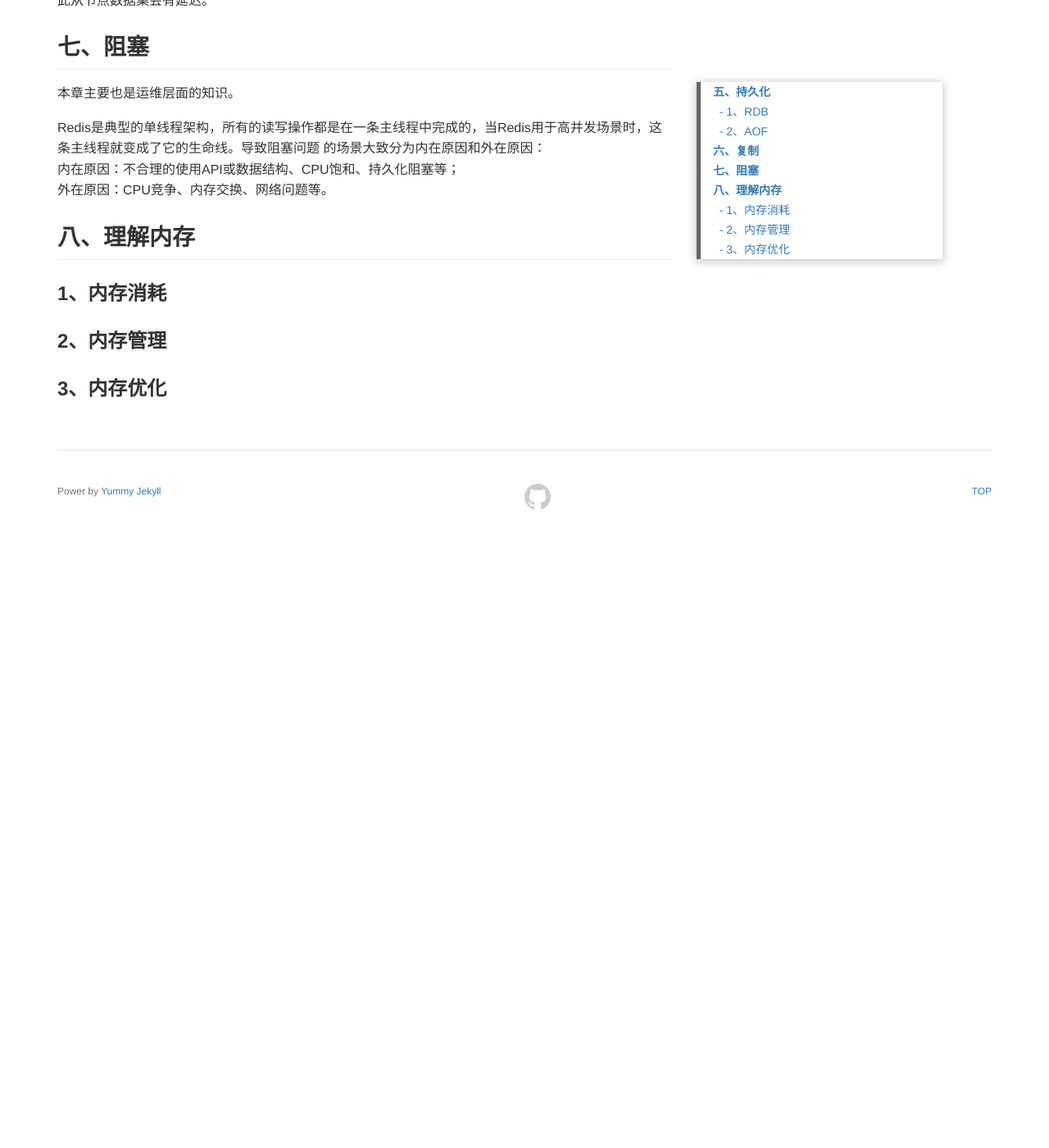
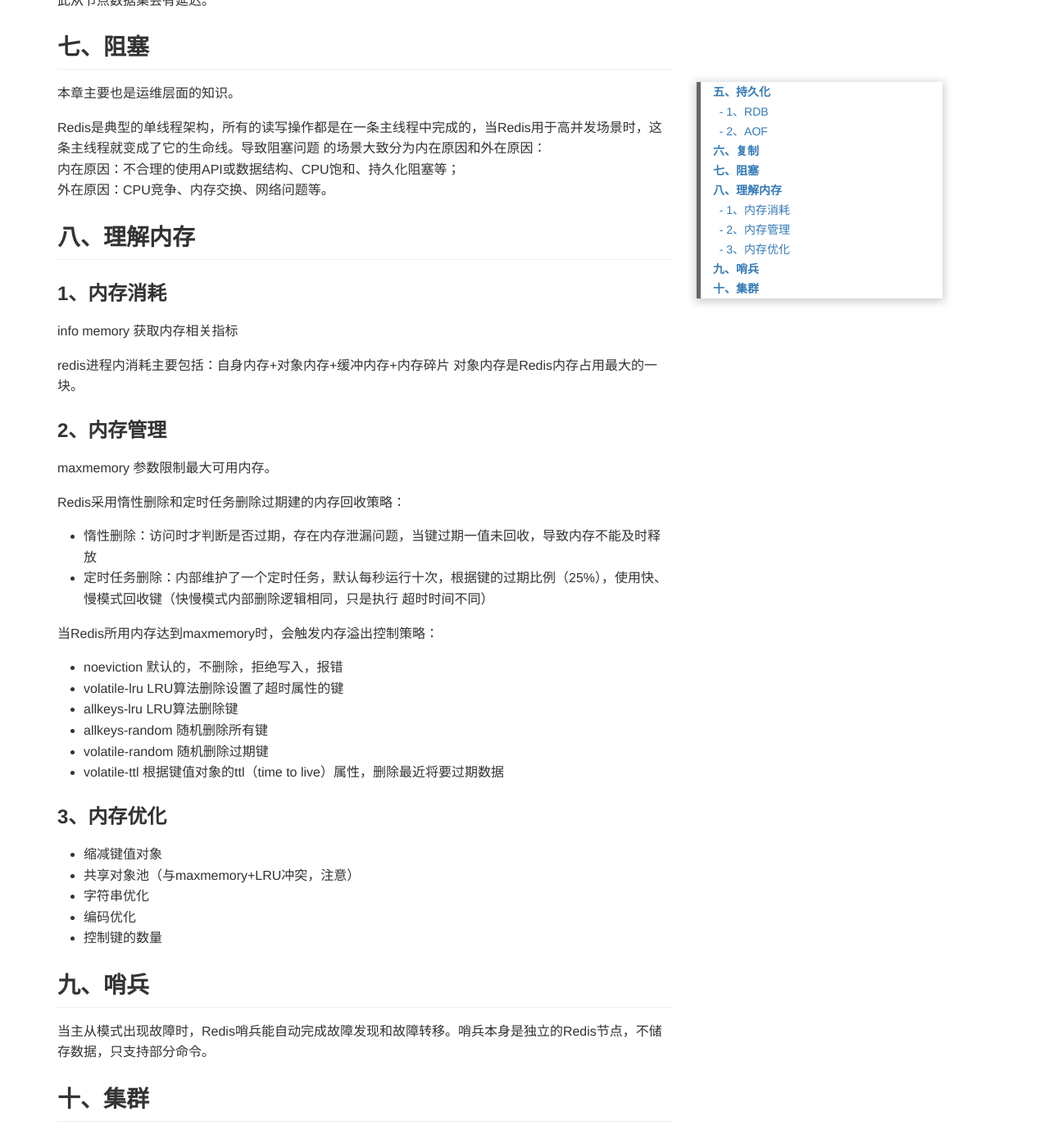
Before and after one commit to yaofengdoit/yaofengdoit.github.io, a Jekyll site: the page built from _posts/2020/04-06/2020-05-07-ReadBook-Redis-3.md, in a window 1280 px wide and 1400 px high, scrolled down 1482 px. Shown: the whole window at 82% size. Built offline with Jekyll 4.4.1, drawn with Linux system fonts in a browser that asks for light colours; a script that is not in the unit is left out; before the commit the page ends 2112 px from its top, so only the background shows below that.

Commit message:
redis 哨兵

```diff
--- a/_posts/2020/04-06/2020-05-07-ReadBook-Redis-3.md
+++ b/_posts/2020/04-06/2020-05-07-ReadBook-Redis-3.md
@@ -57,6 +57,38 @@ Redis是典型的单线程架构，所有的读写操作都是在一条主线程
 
 ### 1、内存消耗
 
+info memory 获取内存相关指标
+
+redis进程内消耗主要包括：自身内存+对象内存+缓冲内存+内存碎片   对象内存是Redis内存占用最大的一块。
+
 ### 2、内存管理
 
+maxmemory 参数限制最大可用内存。
+
+Redis采用惰性删除和定时任务删除过期建的内存回收策略：
+- 惰性删除：访问时才判断是否过期，存在内存泄漏问题，当键过期一值未回收，导致内存不能及时释放
+- 定时任务删除：内部维护了一个定时任务，默认每秒运行十次，根据键的过期比例（25%），使用快、慢模式回收键（快慢模式内部删除逻辑相同，只是执行
+超时时间不同）
+
+当Redis所用内存达到maxmemory时，会触发内存溢出控制策略：
+- noeviction 默认的，不删除，拒绝写入，报错
+- volatile-lru LRU算法删除设置了超时属性的键
+- allkeys-lru LRU算法删除键
+- allkeys-random 随机删除所有键
+- volatile-random 随机删除过期键
+- volatile-ttl 根据键值对象的ttl（time to live）属性，删除最近将要过期数据
+
 ### 3、内存优化
+
+- 缩减键值对象
+- 共享对象池（与maxmemory+LRU冲突，注意）
+- 字符串优化
+- 编码优化
+- 控制键的数量
+
+
+## 九、哨兵
+
+当主从模式出现故障时，Redis哨兵能自动完成故障发现和故障转移。哨兵本身是独立的Redis节点，不储存数据，只支持部分命令。
+
+## 十、集群
```
